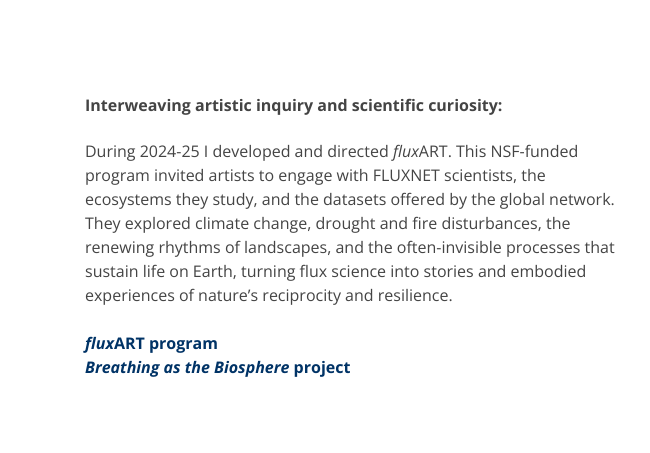
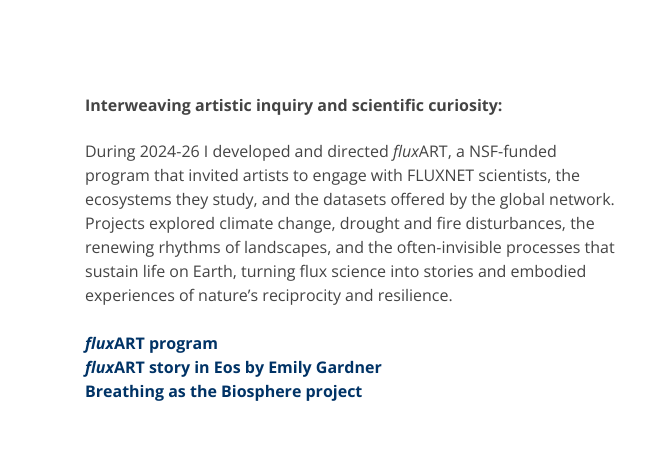
Before and after one commit to maoyab/maoyab.github.io, a plain HTML site: page index.html in a window 1280 px wide. Shown: the part 1460-1913 px from the top of the page, 0-650 px from the left. Drawn offline with nearby package versions, Linux system fonts and the light colour scheme; grey boxes are pictures that could not be loaded; a script that the page names is missing.

Commit message:
Update index.html

```diff
--- a/index.html
+++ b/index.html
@@ -152,10 +152,11 @@
           <strong>Interweaving artistic inquiry and scientific curiosity:</strong>
           </p>
 
-          <p>During 2024-25 I developed and directed <i>flux</i>ART. This NSF-funded program invited artists to engage with FLUXNET scientists, the ecosystems they study, and the datasets offered by the global network. They explored climate change, drought and fire disturbances, the renewing rhythms of landscapes, and the often-invisible processes that sustain life on Earth, turning flux science into stories and embodied experiences of nature’s reciprocity and resilience.
+          <p>During 2024-26 I developed and directed <i>flux</i>ART, a NSF-funded program that invited artists to engage with FLUXNET scientists, the ecosystems they study, and the datasets offered by the global network. Projects explored climate change, drought and fire disturbances, the renewing rhythms of landscapes, and the often-invisible processes that sustain life on Earth, turning flux science into stories and embodied experiences of nature’s reciprocity and resilience.
           <br><br>
           <a href = "https://fluxnetart.github.io/"><strong><i>flux</i>ART program</strong></a><br>
-          <a href = "https://biosphere-breath.github.io"><strong><i>Breathing as the Biosphere</i> project</strong></a>
+          <a href = "http://eos.org/articles/artists-and-scientists-partner-to-bring-atmospheric-data-to-life"><strong><i>flux</i>ART story in Eos by Emily Gardner</strong></a><br>
+          <a href = "https://biosphere-breath.github.io"><strong>Breathing as the Biosphere project</strong></a>
         </p>
 
           </div>
@@ -448,13 +449,13 @@
               understanding in ecosystem sciences, AGU Annual Fall Meeting
               <br>
 
-              2024 – 26&nbsp;&nbsp;&nbsp;&nbsp; Director & artistic collaborator, <a href="https://fluxnetart.github.io/"><i>Flux</i><b>Art</b> residency (link)</a>
+              2024 – 26&nbsp;&nbsp;&nbsp;&nbsp; Director & artistic collaborator, <a href="https://fluxnetart.github.io/"><i>flux</i>ART residency (link)</a>
               <br>
 
               2024 – 26&nbsp;&nbsp;&nbsp;&nbsp; Creative director & host, <a href="https://meetthefluxers.github.io/">Meet the Fluxers Podcast (link)</a>
               <br>
 
-              2023 – 26&nbsp;&nbsp;&nbsp;&nbsp; Chair, <a href="https://fluxnet.org/community/fluxnet-working-groups/outreach-committee">FLUXNET outreach working group (link)</a>
+              2023 – 26&nbsp;&nbsp;&nbsp;&nbsp; Chair, FLUXNET outreach working group
               <br>
 
               </p>
```
